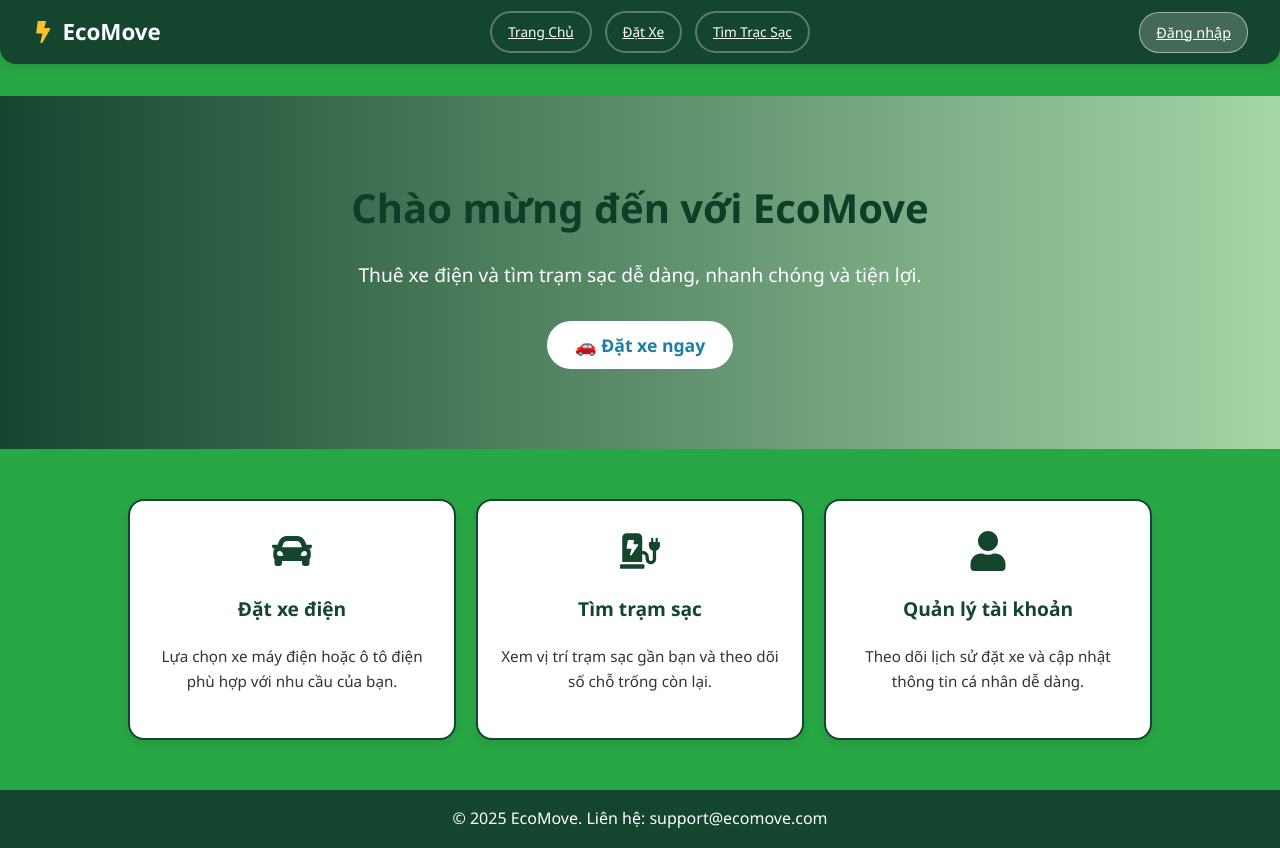
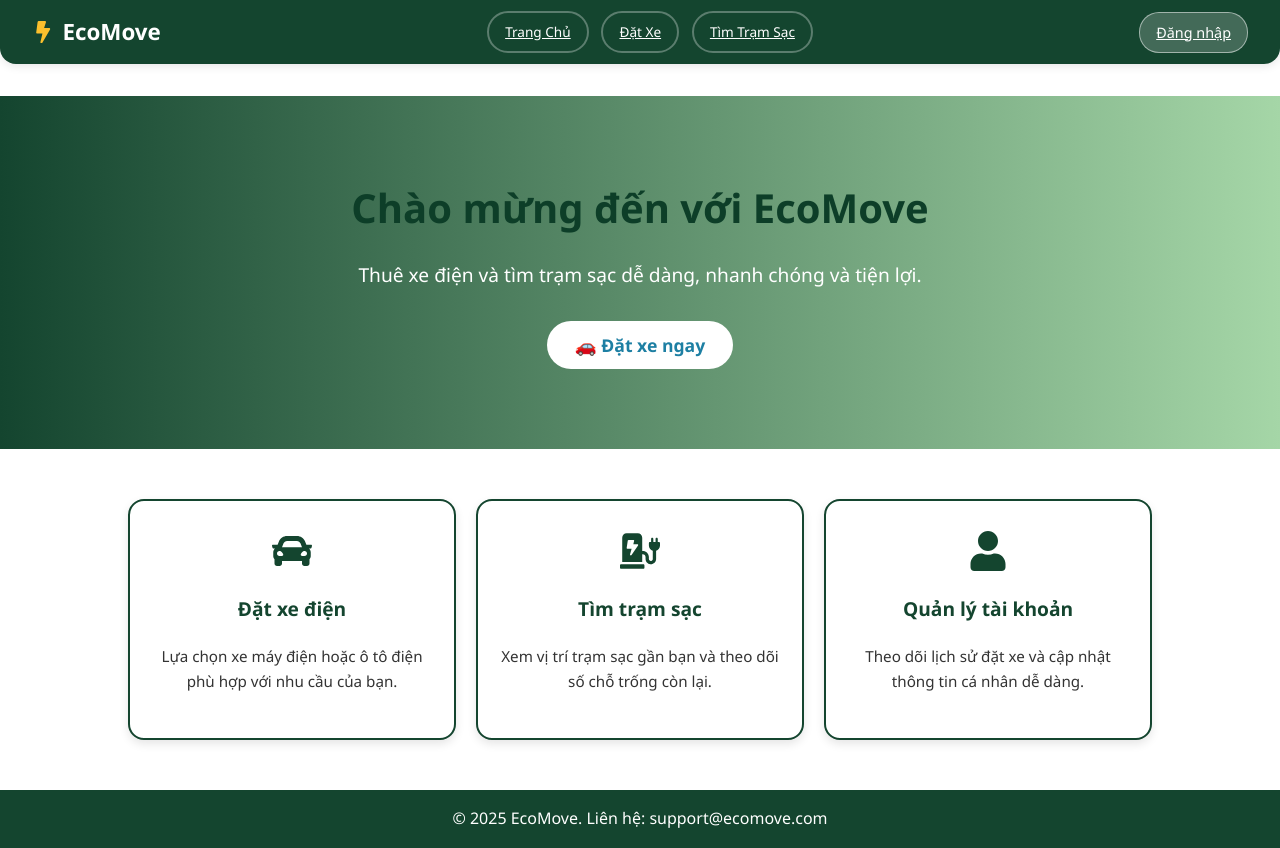
Before and after one commit to Dev-Hoag/Frontend_DemoGiaoThongTM, a React (Create React App) app in the folder frontend/: page / in a window 1280 px wide. Built offline with nearby package versions, Linux system fonts and the light colour scheme.

Commit message:
Feat(Frontend) Update new user interface

```diff
--- a/frontend/src/pages/UserDashboard/HomePage.jsx
+++ b/frontend/src/pages/UserDashboard/HomePage.jsx
@@ -10,7 +10,7 @@ const HomePage = () => {
       <style>{`
         .homepage {
           font-family: 'Segoe UI', sans-serif;
-          background: #28a745;
+          background: #fff;
           min-height: 100vh;
           display: flex;
           flex-direction: column;
@@ -102,7 +102,7 @@ const HomePage = () => {
         <div className="navbar-menu">
           <Link to="/" className="menu-item">Trang Chủ</Link>
           <Link to="/dashboard" className="menu-item">Đặt Xe</Link>
-          <Link to="/map" className="menu-item">Tìm Trạc Sạc</Link>
+          <Link to="/map" className="menu-item">Tìm Trạm Sạc</Link>
         </div>
         <div className="navbar-user">
           <Link to="/login" className="logout-btn">Đăng nhập</Link>
```
